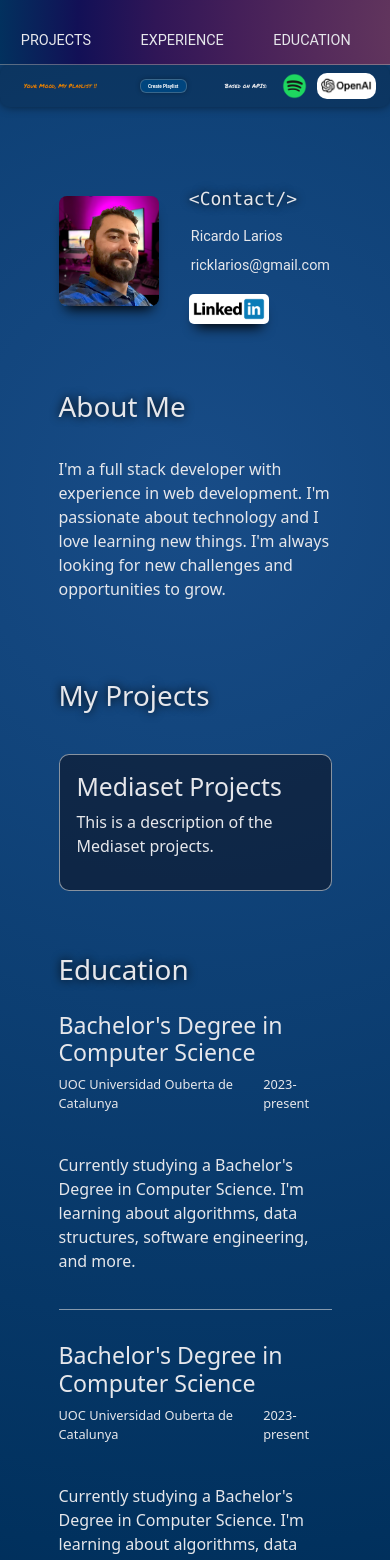
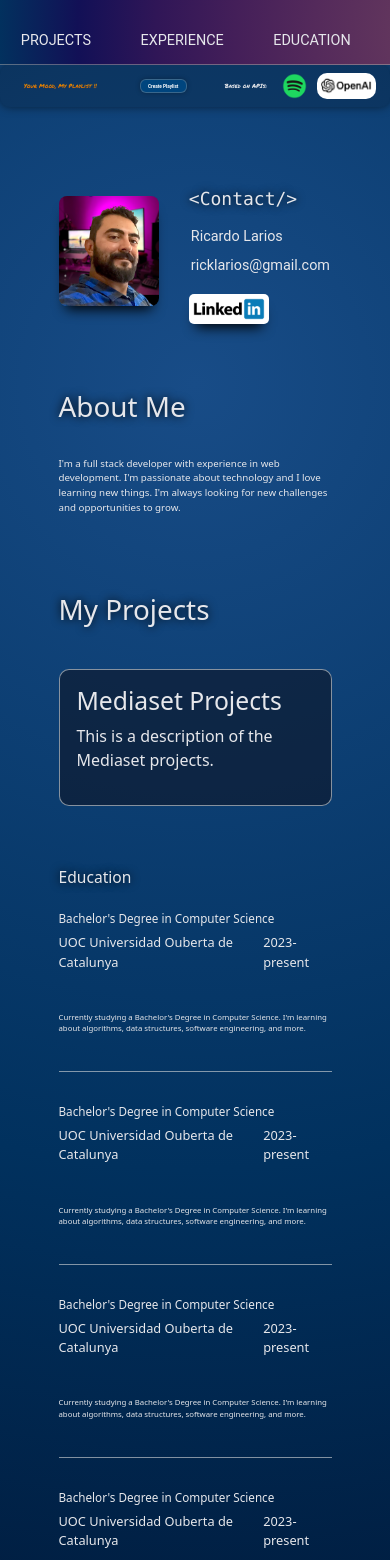
Before and after one commit to ricklarios/web-portafolio, a React (Create React App) app: page / in a window 390 px wide. Shown: the top 1560 px of the page. Built offline with nearby package versions, Linux system fonts and the light colour scheme; no server answers.

Commit message:
Adjust sizes

```diff
--- a/src/styles/components/about.css
+++ b/src/styles/components/about.css
@@ -5,4 +5,12 @@
     align-items: start;
     gap: 25px;
     scroll-margin-top: 10vw;
+    width: 75%
 }
+
+@media (max-width: 1024px) {
+    .about {
+        width: 100%;
+        font-size: 2.5vw;
+    }
+}
--- a/src/styles/components/education.css
+++ b/src/styles/components/education.css
@@ -19,3 +19,16 @@
 .education {
     scroll-margin-top: 10vw;
 }
+
+@media (max-width: 1024px) {
+    .education {
+        width: 100%;
+        font-size: 2vw;
+    }
+    .education .title {
+        font-size: 4vw;
+    }
+    .education h3 {
+        font-size: 3vw;
+    }
+}
--- a/src/styles/components/main-section.css
+++ b/src/styles/components/main-section.css
@@ -1,10 +1,11 @@
 .main-section {
     position: relative;
+    margin: auto;
     margin-top: 65px;
     display: flex;
     flex-direction: column;
     gap: 15vh;
-    max-width: 1400px;
+    max-width: 1000px;
 }
 .main-section > * {
     padding-inline: 20vh;
```
